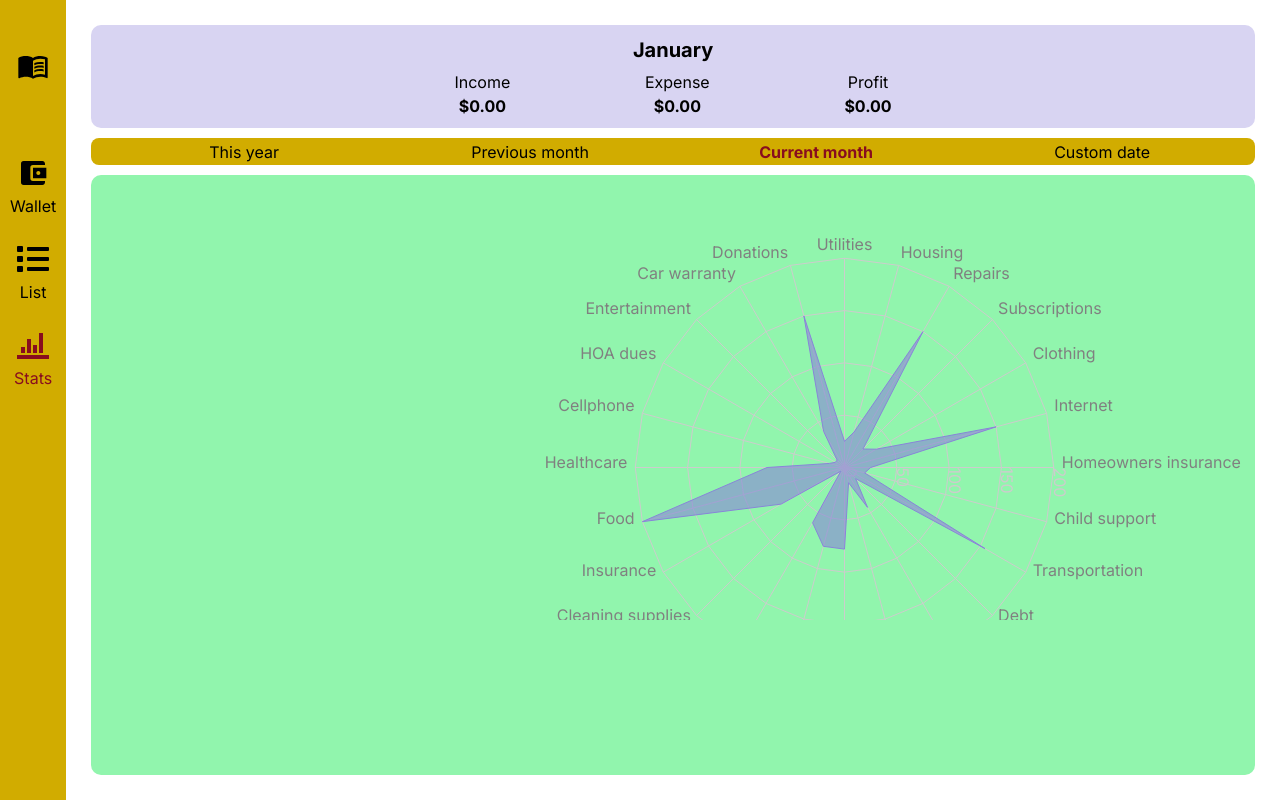
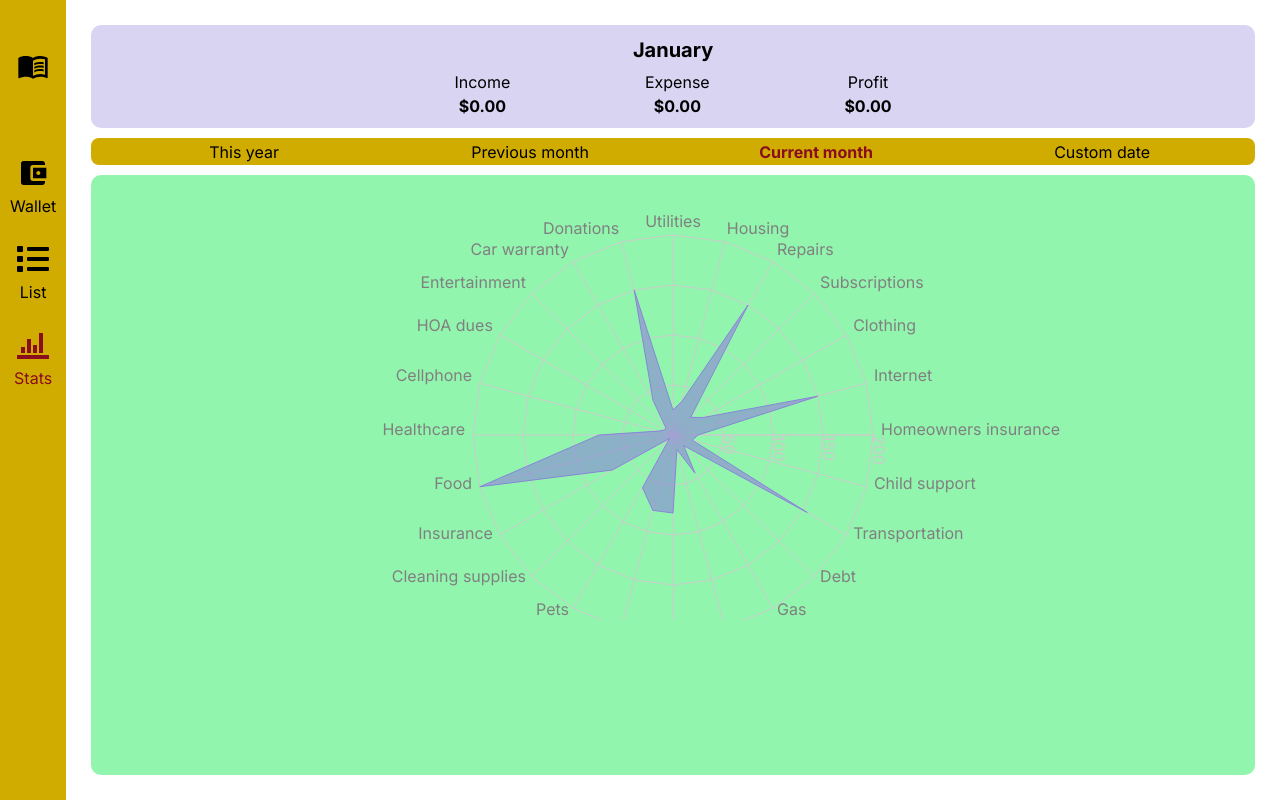
Before and after one commit to eimuciu/cash-tracker, a Next.js app: page /stats in a window 1280 px wide. Built offline with nearby package versions, Linux system fonts and the light colour scheme.

Commit message:
fixing overflow scroll issues

```diff
--- a/src/app/components/pages/stats/radarChart/index.tsx
+++ b/src/app/components/pages/stats/radarChart/index.tsx
@@ -30,14 +30,18 @@ const CustomTooltip = ({ active, payload, label }: any) => {
 
 export default function RadarChartElement() {
   return (
-    <main className="flex w-[100%] h-[75%] mx-auto ">
-      <div
-        className="h-[100%] w-[100%] mx-auto exampleScroll"
-        style={{ overflow: 'auto' }}
-      >
-        <ResponsiveContainer width="130%" height="130%">
+    <main
+      className="w-[100%] h-[75%]"
+      style={{ overflow: 'scroll', display: 'block', boxSizing: 'border-box' }}
+    >
+      <div style={{ width: '1000px', height: '500px', margin: '0 auto' }}>
+        <ResponsiveContainer
+          width={'100%'}
+          height={'100%'}
+          style={{ margin: '0 auto' }}
+        >
           <RadarChart
-            outerRadius="90%"
+            outerRadius="100%"
             data={data}
             margin={{ top: 50, right: 50, bottom: 50, left: 50 }}
           >
```
